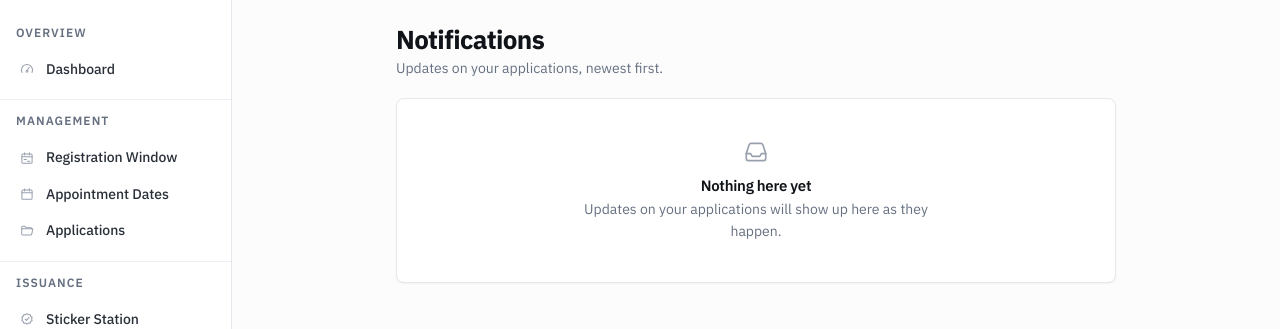
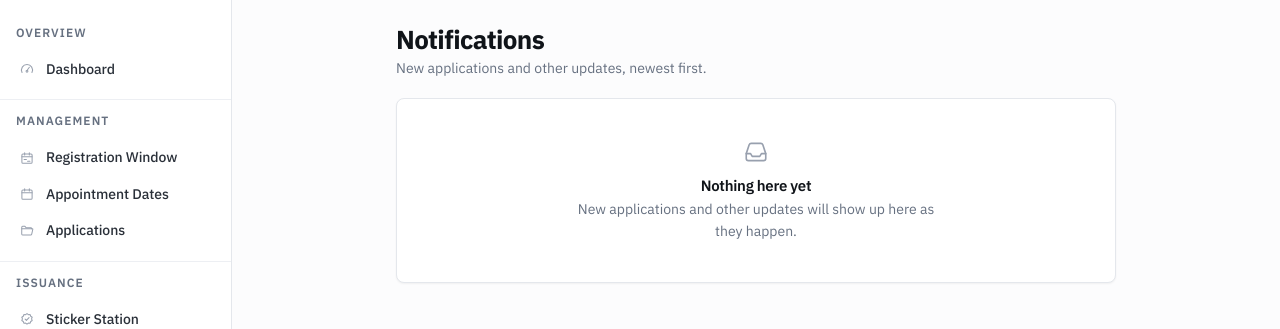
Before and after one commit to Hansyel-droid/Pal_Gate, a Django app: page /accounts/notifications/ in a window 1280 px wide. Shown: the part 52-381 px from the top of the page. Run offline with Django 5.2, Linux system fonts and the light colour scheme; a user stored in the database is signed in.

Commit message:
Fix notifications page copy to be role-aware instead of applicant-only wording

```diff
--- a/templates/accounts/notifications.html
+++ b/templates/accounts/notifications.html
@@ -6,7 +6,13 @@
     <div class="page-header d-flex justify-content-between align-items-start flex-wrap gap-2">
         <div>
             <h1>Notifications</h1>
-            <p class="page-sub">Updates on your applications, newest first.</p>
+            <p class="page-sub">
+                {% if user.role == 'admin' %}
+                    New applications and other updates, newest first.
+                {% else %}
+                    Updates on your applications, newest first.
+                {% endif %}
+            </p>
         </div>
         {% if notifications %}
         <form method="post" action="{% url 'notifications_mark_all_read' %}">
@@ -41,7 +47,13 @@
         <div class="empty-state">
             <svg class="ic" aria-hidden="true"><use href="#i-inbox"/></svg>
             <h3>Nothing here yet</h3>
-            <p>Updates on your applications will show up here as they happen.</p>
+            <p>
+                {% if user.role == 'admin' %}
+                    New applications and other updates will show up here as they happen.
+                {% else %}
+                    Updates on your applications will show up here as they happen.
+                {% endif %}
+            </p>
         </div>
     </div>
     {% endif %}
```
